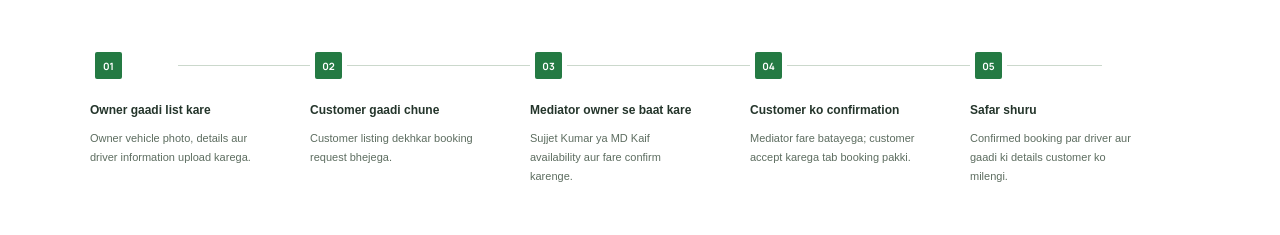
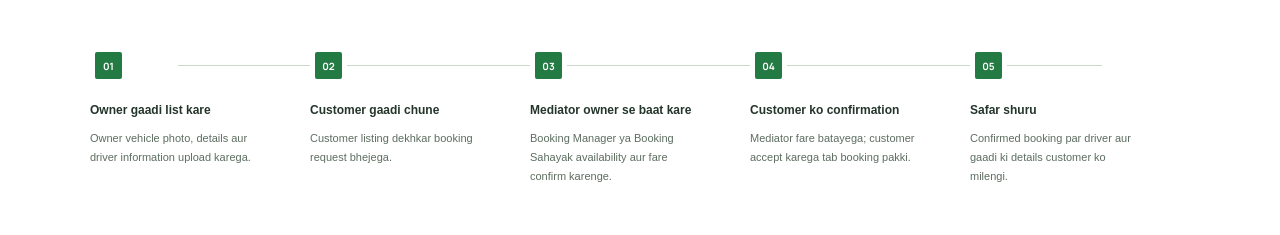
Before and after one commit to abhinavcse-er/RideYou, a React (Vite) app in the folder client/: page / in a window 1280 px wide. Shown: the part 1825-2060 px from the top of the page. Built offline with nearby package versions, Linux system fonts and the light colour scheme.

Commit message:
Use simple professional mediator display names

```diff
--- a/client/src/App.jsx
+++ b/client/src/App.jsx
@@ -1,6 +1,6 @@
 import { useEffect, useMemo, useState } from 'react';
 
-const MEDIATORS = ['Sujjet Kumar', 'MD Kaif'];
+const MEDIATORS = ['Booking Manager', 'Booking Sahayak'];
 const VEHICLE_KEY = 'rideyou-demo-vehicles-v2';
 const BOOKING_KEY = 'rideyou-demo-bookings-v2';
 const OWNER_KEY = 'rideyou-demo-owners-v2';
@@ -113,7 +113,7 @@ export default function App() {
     </div></section>
 
     <section className="journey-section" id="how"><div className="wrap"><div className="journey-head"><div><div className="eyebrow"><i/> SIMPLE BOOKING PROCESS</div><h2>Customer aur owner ke beech<br/><em>RideYou mediator.</em></h2></div><p>Customer ka direct owner/driver se contact nahi hoga. Mediator hi availability, fare aur confirmation coordinate karega.</p></div>
-      <div className="journey-steps"><article><span>01</span><b>Owner gaadi list kare</b><p>Owner vehicle photo, details aur driver information upload karega.</p></article><article><span>02</span><b>Customer gaadi chune</b><p>Customer listing dekhkar booking request bhejega.</p></article><article><span>03</span><b>Mediator owner se baat kare</b><p>Sujjet Kumar ya MD Kaif availability aur fare confirm karenge.</p></article><article><span>04</span><b>Customer ko confirmation</b><p>Mediator fare batayega; customer accept karega tab booking pakki.</p></article><article><span>05</span><b>Safar shuru</b><p>Confirmed booking par driver aur gaadi ki details customer ko milengi.</p></article></div>
+      <div className="journey-steps"><article><span>01</span><b>Owner gaadi list kare</b><p>Owner vehicle photo, details aur driver information upload karega.</p></article><article><span>02</span><b>Customer gaadi chune</b><p>Customer listing dekhkar booking request bhejega.</p></article><article><span>03</span><b>Mediator owner se baat kare</b><p>Booking Manager ya Booking Sahayak availability aur fare confirm karenge.</p></article><article><span>04</span><b>Customer ko confirmation</b><p>Mediator fare batayega; customer accept karega tab booking pakki.</p></article><article><span>05</span><b>Safar shuru</b><p>Confirmed booking par driver aur gaadi ki details customer ko milengi.</p></article></div>
     </div></section>
 
     <section className="workspace" id="workspace"><div className="wrap">
```
